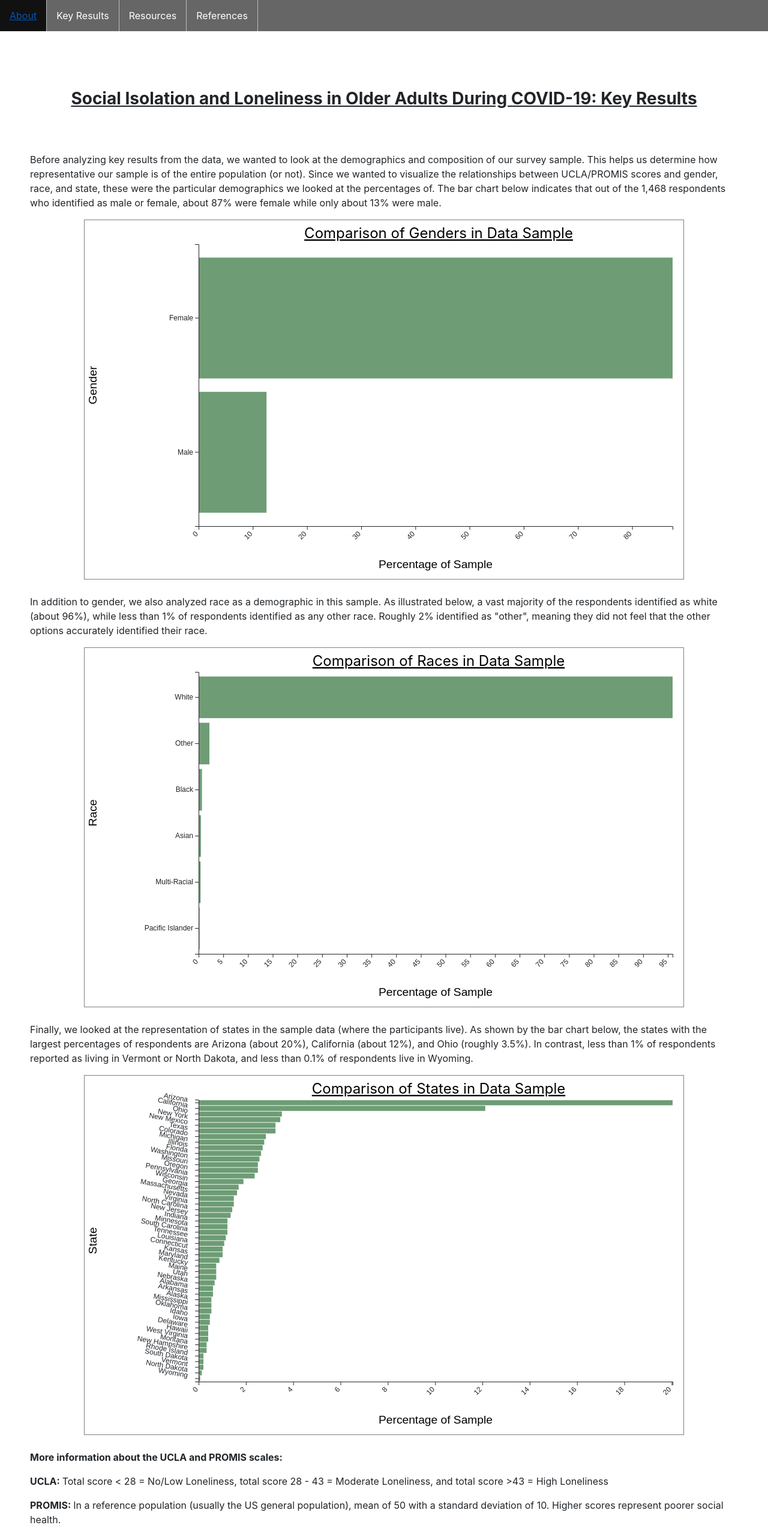
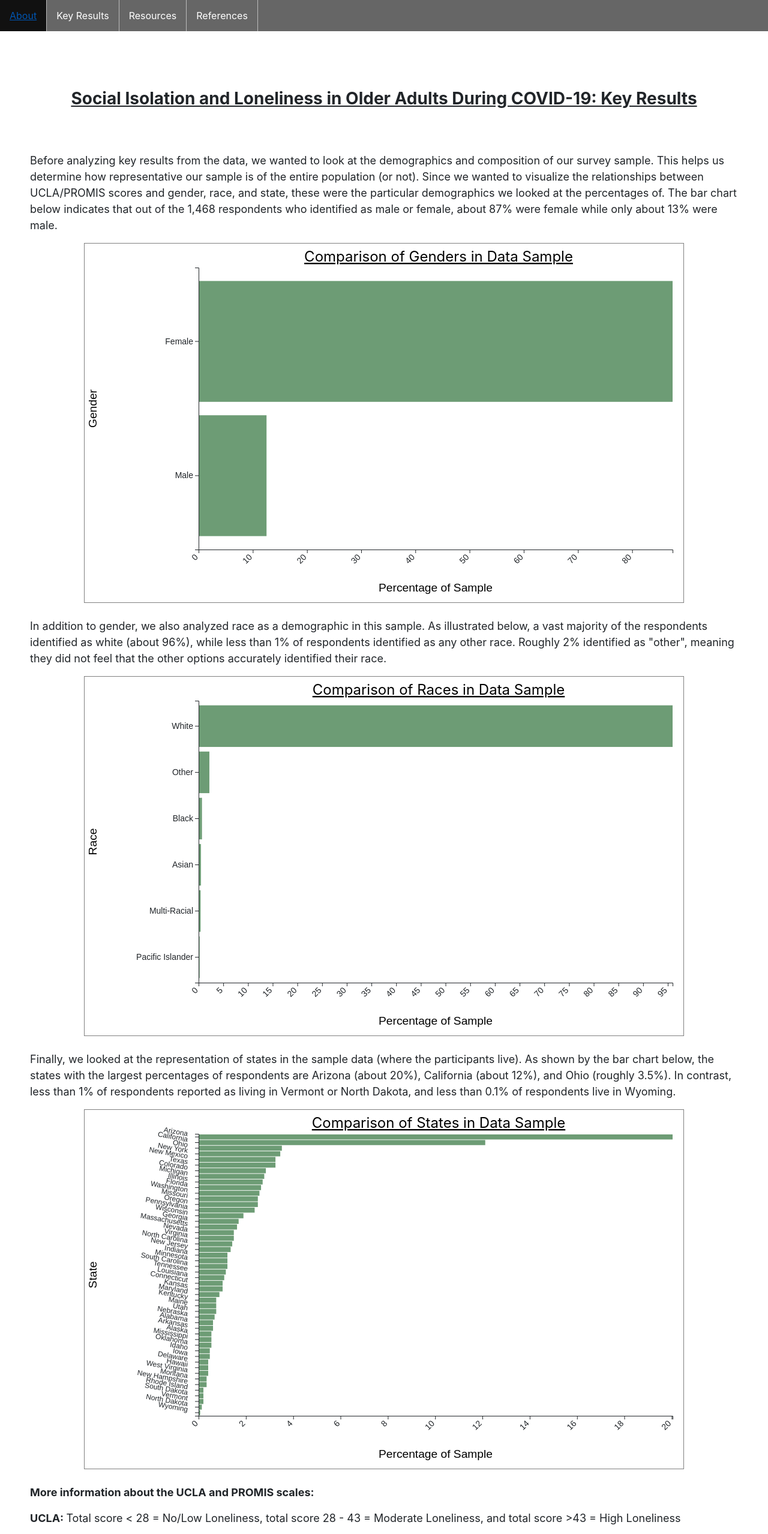
Before and after one commit to haleyharelson/haleyharelson.github.io, a plain HTML site: page index.html in a window 1280 px wide. Shown: the top 2557 px of the page at 60% size. Drawn offline with nearby package versions, Linux system fonts and the light colour scheme.

Commit message:
formatting

```diff
--- a/index.html
+++ b/index.html
@@ -142,7 +142,7 @@
                 When participants note their behavior, practices, or strategies to maintain well-being. Examples: Have something new on your calendar everyday, reflecting on how one’s past experiences have prepared them well for current circumstances, keeping busy and maintaining control, planning activities for trips or getting away to reflect.
             </p>
             <p>
-                <b>Community Engagement:</b> Activities that ay be organized by the community or are within the community that people are participating in.
+                <b>Community Engagement:</b> Activities that may be organized by the community or are within the community that people are participating in.
                 Examples: Neighborhood bands, outdoor art exhibits, outdoor murals, online events
             </p>
             <p>
--- a/js/main.js
+++ b/js/main.js
@@ -78,14 +78,14 @@ function drawGenderPercentageBarChart() {
 
         const yAxis = d3.axisLeft(yScale);
         g.append('g').call(yAxis)
-            .style("font-size", "12px");
+            .style("font-size", "14px");
 
         const xAxis = d3.axisBottom(xScale);
         g.append('g').call(xAxis)
             .attr('transform', `translate(0,${innerHeight})`)
             .selectAll("text")
             .style("text-anchor", "end")
-            .style("font-size", "12px")
+            .style("font-size", "14px")
             .attr("dx", "-10px")
             .attr("dy", "0px")
             .attr("transform", "rotate(-45)");
@@ -157,14 +157,14 @@ function drawRacePercentageBarChart() {
 
         const yAxis = d3.axisLeft(yScale);
         g.append('g').call(yAxis)
-            .style("font-size", "12px");
+            .style("font-size", "14px");
 
         const xAxis = d3.axisBottom(xScale).ticks(18);
         g.append('g').call(xAxis)
             .attr('transform', `translate(0,${innerHeight})`)
             .selectAll("text")
             .style("text-anchor", "end")
-            .style("font-size", "12px")
+            .style("font-size", "14px")
             .attr("dx", "-10px")
             .attr("dy", "0px")
             .attr("transform", "rotate(-45)");
@@ -254,7 +254,7 @@ function drawStatePercentageBarChart() {
             .attr('transform', `translate(0,${innerHeight})`)
             .selectAll("text")
             .style("text-anchor", "end")
-            .style("font-size", "12px")
+            .style("font-size", "14px")
             .attr("dx", "-10px")
             .attr("dy", "0px")
             .attr("transform", "rotate(-45)");
@@ -366,7 +366,7 @@ function drawGenderLollipopChart(selectedScore) {
         .merge(j)
         .transition()
         .duration(1000)
-          .attr("x1", function(d) { console.log(xScaleGenderChart(d.Gender)) ; return xScaleGenderChart(d.Gender); })
+          .attr("x1", function(d) { return xScaleGenderChart(d.Gender); })
           .attr("x2", function(d) { return xScaleGenderChart(d.Gender); })
           .attr("y1", yScaleGenderChart(45))
           .attr("y2", function(d) { return yScaleGenderChart(d[selectedScore]); })
--- a/styles.css
+++ b/styles.css
@@ -43,7 +43,7 @@
     margin-left: 50px;
     margin-right: 50px;
     margin-bottom: 10px;
-    font-size: 16px;
+    font-size: 18px;
   }
 
   svg {
@@ -57,13 +57,13 @@
 
   #uclaMapSvg {
     margin-left: 450px;
-    margin-top: 4150px;
+    margin-top: 4250px;
     margin-bottom: 25px;
   }
 
   #promisMapSvg {
     margin-left: 450px;
-    margin-top: 4775px;
+    margin-top: 4900px;
   }
 
   rect {
```
